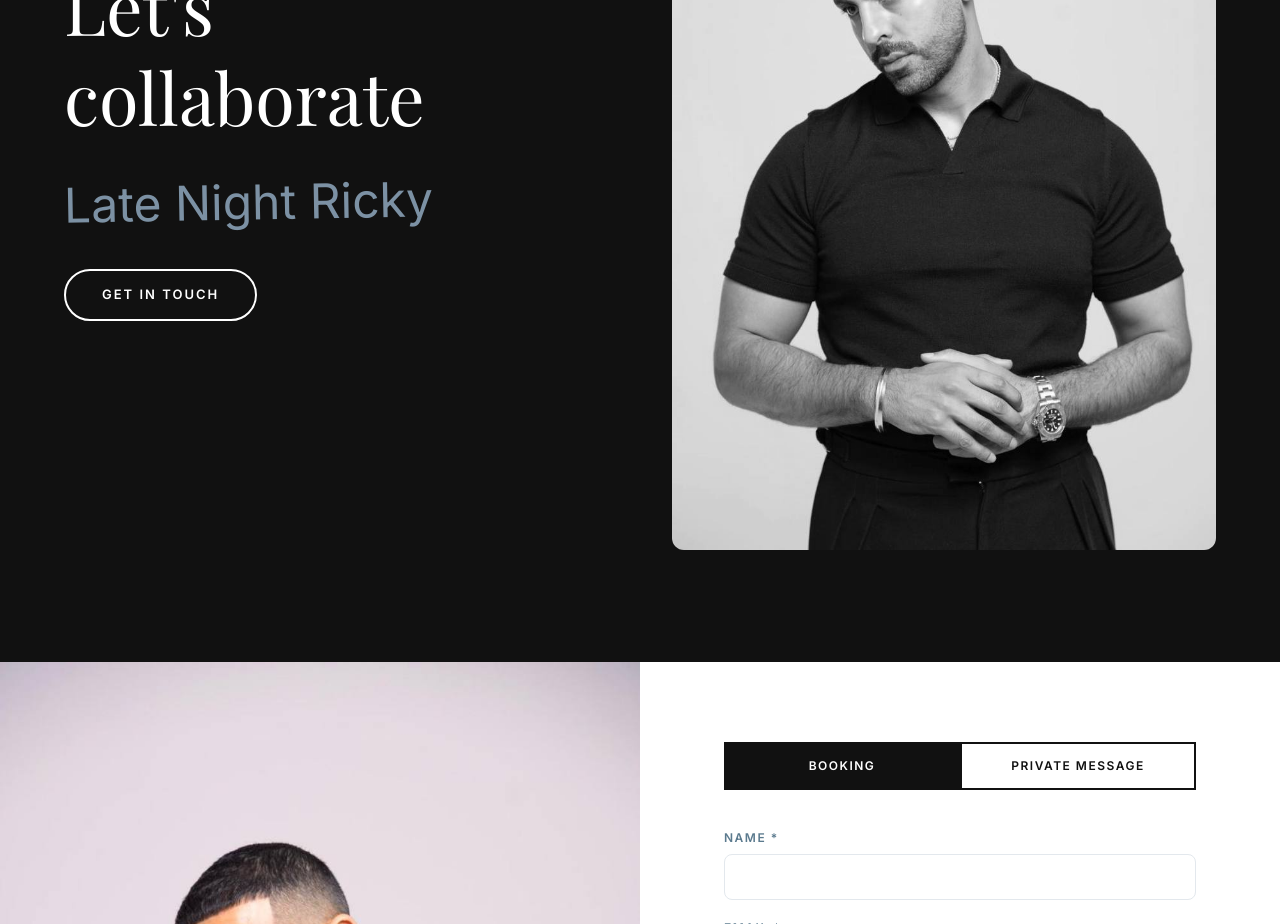
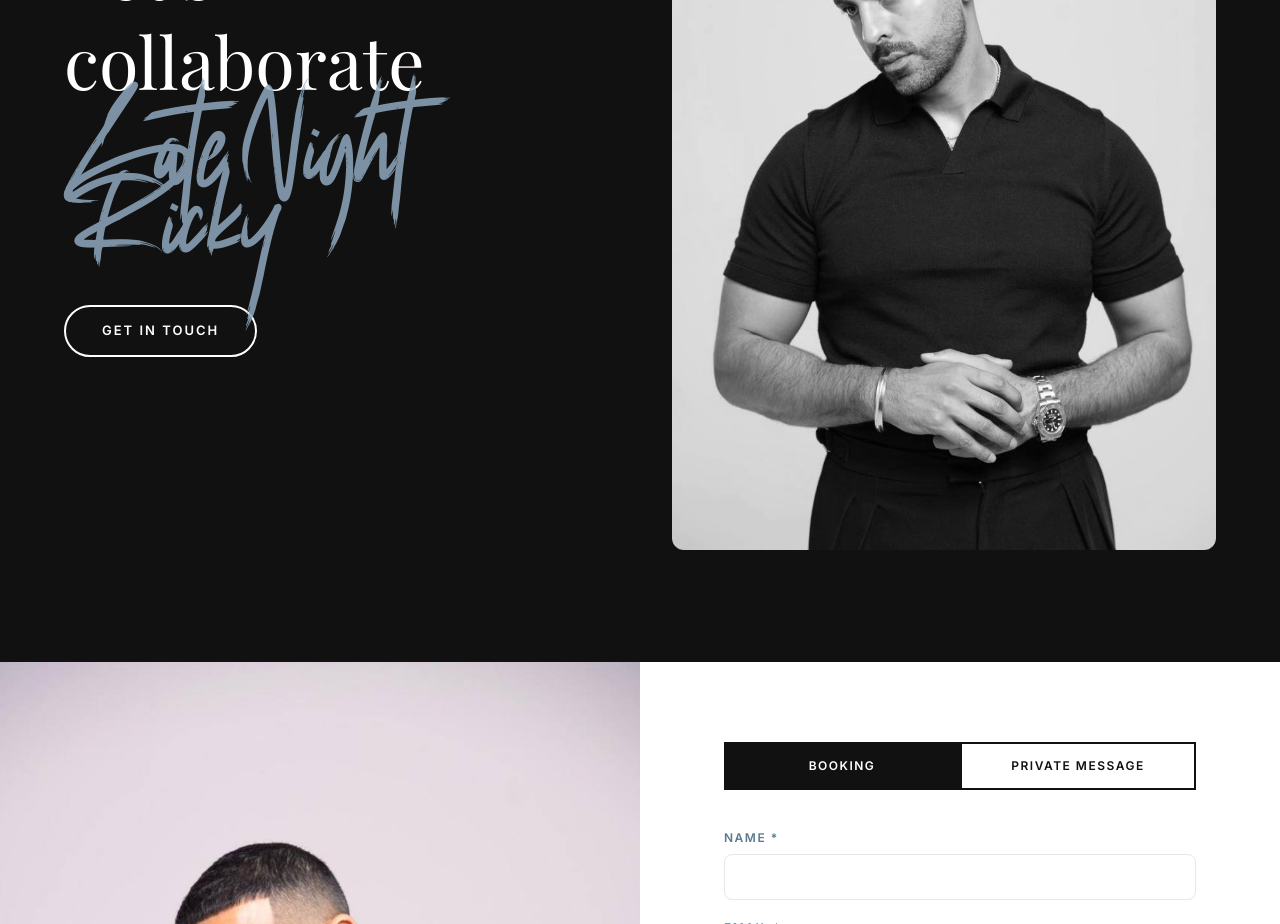
Before and after one commit to NueloColab/Late-Night-Ricky, a Next.js app in the folder admin/: page / in a window 1280 px wide. Shown: the part 8020-8944 px from the top of the page. Built offline with nearby package versions, Linux system fonts and the light colour scheme; a web font is replaced by a local one.

Commit message:
fix: use @font-face in CSS for Rockybilly instead of next/font/local

```diff
--- a/admin/src/app/about/page.tsx
+++ b/admin/src/app/about/page.tsx
@@ -17,7 +17,7 @@ export default async function AboutPage() {
         <div className="border-b-2 border-[#111] pt-24 pb-5 px-6">
           <div className="max-w-[1200px] mx-auto flex items-baseline gap-5 flex-wrap">
             <h1 className="text-[clamp(48px,10vw,120px)] font-black tracking-[-3px] uppercase leading-[0.9] text-[#111]">About</h1>
-            <span className="font-[var(--font-rockybilly)] text-[clamp(24px,3vw,40px)] text-[#6B8FAB] -rotate-1 inline-block opacity-85">Late Night Ricky</span>
+            <span className="font-['Rockybilly',cursive] text-[clamp(24px,3vw,40px)] text-[#6B8FAB] -rotate-1 inline-block opacity-85">Late Night Ricky</span>
           </div>
         </div>
         <div className="grid md:grid-cols-2 min-h-[calc(100vh-200px)]">
--- a/admin/src/app/globals.css
+++ b/admin/src/app/globals.css
@@ -1,6 +1,16 @@
 @tailwind base;
 @tailwind components;
 @tailwind utilities;
+
+@font-face {
+  font-family: 'Rockybilly';
+  src: url('/assets/Rockybilly.woff2') format('woff2'),
+       url('/assets/Rockybilly.woff') format('woff'),
+       url('/assets/Rockybilly.ttf') format('truetype');
+  font-weight: 400;
+  font-style: normal;
+  font-display: swap;
+}
 
 :root {
   --gd: #1B3A4C;
--- a/admin/src/app/layout.tsx
+++ b/admin/src/app/layout.tsx
@@ -1,28 +1,18 @@
 import type { Metadata } from "next";
 import { Inter, Playfair_Display } from "next/font/google";
-import localFont from "next/font/local";
 import "./globals.css";
 
 const inter = Inter({ subsets: ["latin"], variable: "--font-inter" });
 const playfair = Playfair_Display({ subsets: ["latin"], variable: "--font-playfair" });
-const rockybilly = localFont({
-  src: [
-    { path: "../../public/assets/Rockybilly.woff2", weight: "400", style: "normal" },
-    { path: "../../public/assets/Rockybilly.woff", weight: "400", style: "normal" },
-    { path: "../../public/assets/Rockybilly.ttf", weight: "400", style: "normal" },
-  ],
-  variable: "--font-rockybilly",
-  display: "swap",
-});
 
 export const metadata: Metadata = {
-  title: "Late Night Ricky — International DJ & Grammy Winning Producer",
+  title: "Late Night Ricky — International DJ \u0026 Grammy Winning Producer",
   description: "From London to New York / LA to Las Vegas / Miami to Ibiza and beyond. 150+ shows worldwide. Grammy recognition for work with Chris Brown. Platinum-certified. Previously DJ Fricktion.",
 };
 
 export default function RootLayout({ children }: { children: React.ReactNode }) {
   return (
-    <html lang="en" className={`${inter.variable} ${playfair.variable} ${rockybilly.variable}`}>
+    <html lang="en" className={`${inter.variable} ${playfair.variable}`}>
       <body className="font-sans">{children}</body>
     </html>
   );
--- a/admin/src/app/page.tsx
+++ b/admin/src/app/page.tsx
@@ -293,7 +293,7 @@ export default function HomePage() {
         <div className="max-w-[1200px] mx-auto px-6 grid md:grid-cols-2 gap-16 items-center">
           <div>
             <h2 className="font-serif text-[clamp(42px,6vw,72px)] font-normal leading-tight mb-6 max-w-[500px]">Let&apos;s collaborate</h2>
-            <p className="font-[var(--font-rockybilly)] text-[clamp(28px,4vw,48px)] font-normal text-[#8FA8BE] mb-8 rotate-[-1deg] opacity-85">Late Night Ricky</p>
+            <p className="font-['Rockybilly',cursive] text-[clamp(28px,4vw,48px)] font-normal text-[#8FA8BE] mb-8 rotate-[-1deg] opacity-85">Late Night Ricky</p>
             <a href="#contact-form" className="inline-block px-9 py-3.5 border-2 border-white rounded-full text-white text-[13px] font-semibold uppercase tracking-[2px] hover:bg-white hover:text-[#111] transition">
               Get in touch
             </a>
```
